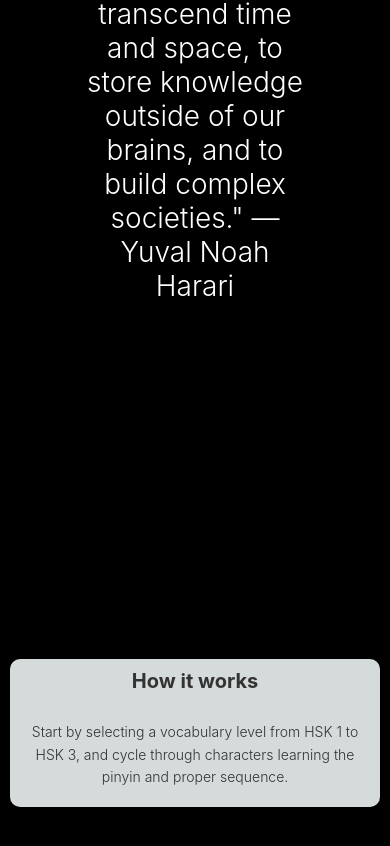
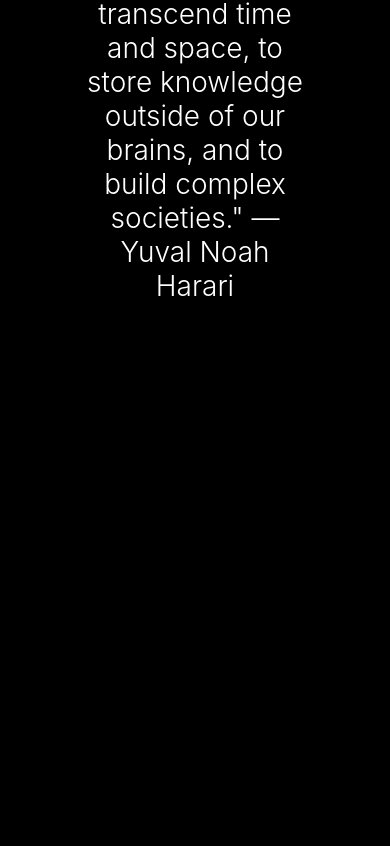
Before and after one commit to schofield-paul/hanzi, a React (Create React App) app: page / in a window 390 px wide. Shown: the part 1237-2083 px from the top of the page. After the commit the page ends 1613 px from the top, so only its background shows below. Built offline with nearby package versions, Linux system fonts and the light colour scheme.

Commit message:
update button color; remove info card

```diff
--- a/src/components/InfoCards/InfoCard.module.css
+++ /dev/null
@@ -1,96 +0,0 @@
-.cardWrapper {
-  display: flex;
-  justify-content: center;
-  align-items: center;
-  width: 100vw;
-  height: 100vh;
-  background: black;
-}
-
-.card {
-  display: flex;
-  flex-direction: column;
-  justify-content: center;
-  width: 500px;
-  height: 400px;
-  border-radius: 20px;
-  background-color: #d5dadb;
-  box-shadow: 0 10px 30px rgba(0, 0, 0, 0.1);
-  transition: transform 0.3s ease, box-shadow 0.3s ease;
-  margin: 10px;
-}
-
-.card:hover {
-  transform: translateY(-10px);
-  box-shadow: 0 20px 40px rgba(0, 0, 0, 0.2);
-}
-
-.cardHeader {
-  text-align: center;
-  background-color: transparent;
-  color: #333;
-  font-size: 28px;
-  font-weight: bold;
-  padding: 20px;
-  margin: 0;
-}
-
-.cardBody {
-  display: flex;
-  justify-content: center;
-  align-items: center;
-  padding: 20px;
-  text-align: center;
-  color: #666;
-  font-size: 18px;
-}
-
-.text {
-  line-height: 1.6;
-  font-size: 18px;
-  font-weight: 300;
-  color: #333;
-}
-
-@media (max-width: 768px) {
-  .card {
-    width: 80vw;
-    height: 300px;
-  }
-
-  .cardHeader {
-    font-size: 24px;
-    padding: 15px;
-  }
-
-  .cardBody {
-    padding: 15px;
-    font-size: 16px;
-  }
-
-  .text {
-    font-size: 16px;
-  }
-}
-
-@media (max-width: 480px) {
-  .card {
-    width: 900vw;
-    height: auto;
-    border-radius: 10px;
-  }
-
-  .cardHeader {
-    font-size: 20px;
-    padding: 10px;
-  }
-
-  .cardBody {
-    padding: 10px;
-    font-size: 14px;
-  }
-
-  .text {
-    font-size: 14px;
-  }
-}
--- a/src/components/InfoCards/InfoCard.tsx
+++ /dev/null
@@ -1,18 +0,0 @@
-import React from "react";
-import style from "./InfoCard.module.css";
-
-export default function InfoCard() {
-  return (
-    <div className={style.cardWrapper}>
-      <div className={style.card}>
-        <h3 className={style.cardHeader}>How it works</h3>
-        <div className={style.cardBody}>
-          <p className={style.text}>
-            Start by selecting a vocabulary level from HSK 1 to HSK 3, and cycle
-            through characters learning the pinyin and proper sequence.
-          </p>
-        </div>
-      </div>
-    </div>
-  );
-}
--- a/src/pages/Homepage/Homepage.tsx
+++ b/src/pages/Homepage/Homepage.tsx
@@ -1,7 +1,6 @@
 import classNames from "classnames";
 import style from "./HomePage.module.css";
 import Quote from "../../components/Quote/Quote";
-import InfoCard from "../../components/InfoCards/InfoCard";
 import { Link } from "react-router-dom";
 
 export default function Homepage() {
@@ -17,9 +16,8 @@ export default function Homepage() {
             <span className={style.centerText}>Achieve fluency.</span>
           </h1>
           <h2 className={classNames("subtitle", style.subtitle)}>
-            Simple to start. Fun to learn. Dive into Chinese characters
-            <br />
-            and fluency with interactive animations and words.
+            Simple to start. Fun to learn. Dive into Chinese characters and
+            fluency with interactive animations and words.
           </h2>
           <div className={style.buttons}>
             <Link to="/input">
@@ -31,7 +29,6 @@ export default function Homepage() {
           </div>
         </div>
         <Quote />
-        <InfoCard />
       </div>
     </>
   );
--- a/src/pages/Input/Input.module.css
+++ b/src/pages/Input/Input.module.css
@@ -50,23 +50,26 @@
 .submitButton {
   margin-left: 10px;
   padding: 10px;
-  background-color: #f0f0f0;
-  border: 1px solid #ccc;
+  background-color: black;
+  color: #ddd4d4;
+  border: 2px solid #ddd4d4;
   cursor: pointer;
   transition: all 0.3s ease;
   border-radius: 25px;
 }
 
 .submitButton:hover {
-  background-color: #3e82cf;
+  background-color: #1a1a1a;
+  border-color: #4a90e2;
 }
 
 .submitButton.active {
-  background-color: white;
-  color: white;
-  border: 1px solid #3e82cf;
+  background-color: #4a90e2;
+  color: black;
+  border: 2px solid #4a90e2;
 }
 
 .submitButton.active:hover {
   background-color: #3e82cf;
+  border-color: #3e82cf;
 }
```
